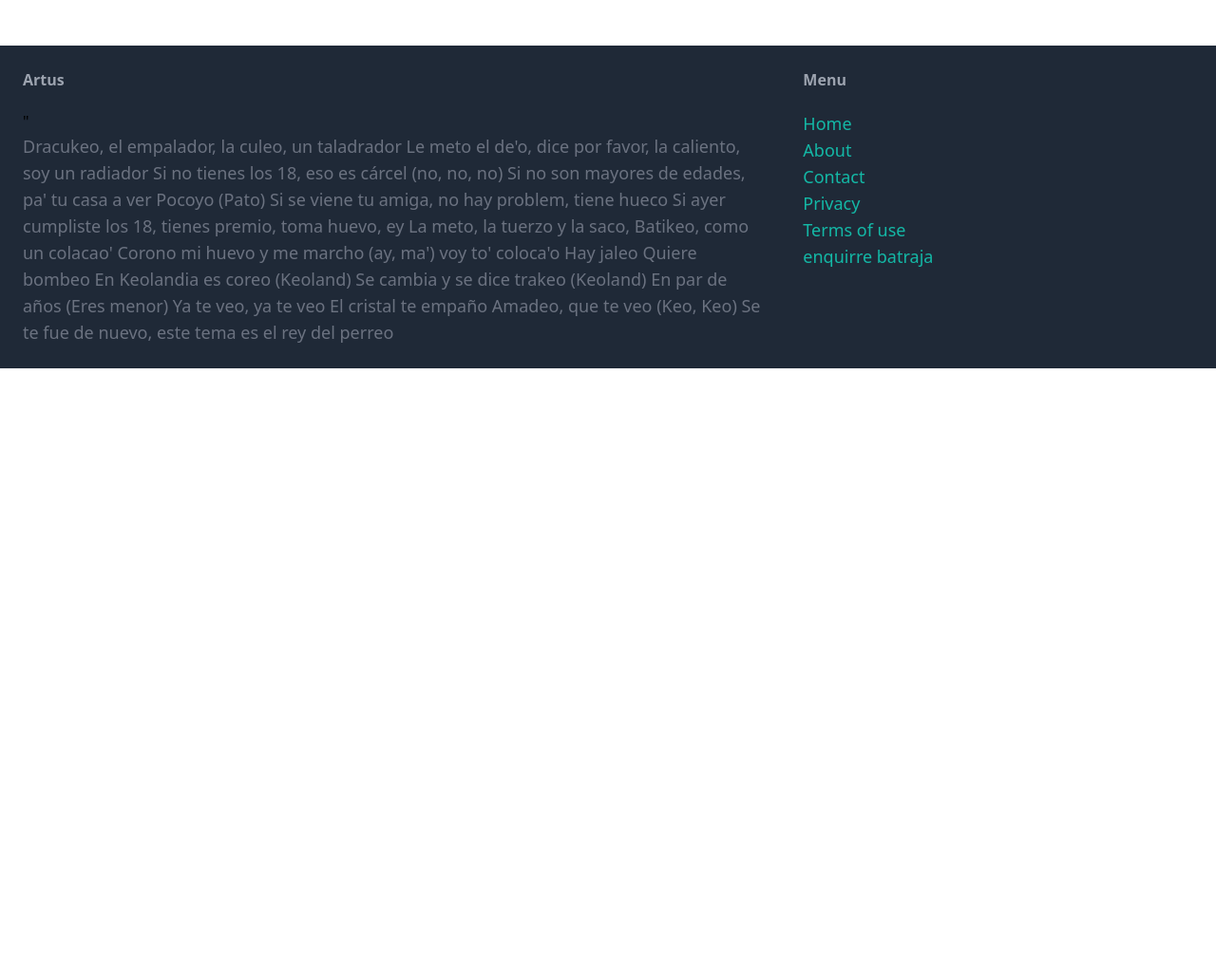
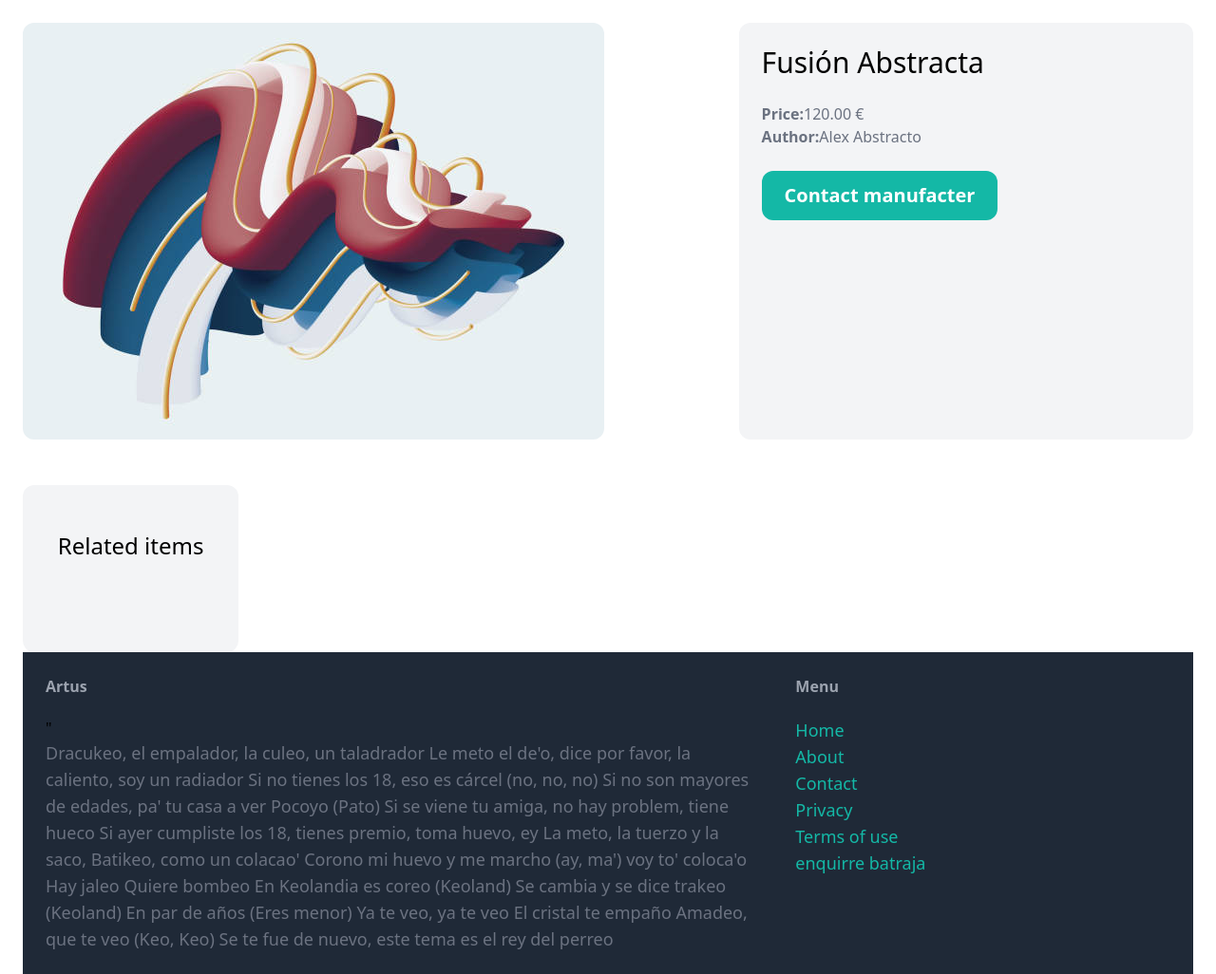
Before and after one commit to Yuuta094/PGPI-G2.12, a Django app: page /product/3/ in a window 1280 px wide. Shown: the part 81-1107 px from the top of the page at 95% size. Before the commit the page ends 469 px from the top, so only its background shows below. Run offline with Django 4.2, Linux system fonts and the light colour scheme; data comes from the database, SQL or seed files in the repository; some libraries are stand-ins or nearby versions.

Commit message:
Arreglo de errores en el detalle de producto Se han arreglado diversos problemas así como se ha añadido una nueva caracteristica

```diff
--- a/artUS/artus/product/models.py
+++ b/artUS/artus/product/models.py
@@ -18,6 +18,7 @@ class Obra(models.Model):
     manufacturer = models.CharField(max_length=100)
     image = models.ImageField(upload_to='product_images', null=True, blank=True)
 
+
     class Meta:
         ordering = ['name']
 
--- a/artUS/artus/product/templates/product/detail.html
+++ b/artUS/artus/product/templates/product/detail.html
@@ -1,10 +1,45 @@
 {% extends "core/base.html" %}
-{% block title%}{{obra.name}}{% endblock %}
+{% load static %}
+
+{%block title%}{{obra.name}} {%endblock%}
+
+{%block content%}
 <div class="grid grid-cols-5 gap-6">
-    <div class="col-span-3">
-        <img src="{{obra.image.url}}" class="rounded-xl">
+    <div class = "col-span-3">
+        <img src="{{obra.image.url}}"  class="rounded-xl">
+    </div>
+    <div class="col-span-2 p-6 bg-gray-100 rounded-xl">
+        <h1 class= "mb-6 text-3xl">{{obra.name}}</h1>
+        <p class="text-gray-500"><strong>Price:</strong>{{obra.price}} €</p>
+        <p class="text-gray-500"><strong>Author:</strong>{{obra.author}}</p>
+        {%if item.description %}
+            <p class="text-gray-700">
+                <strong class="text-gray-500">Description:</strong>{{obra.price}}<br>
+                {{obra.description}}
+            </p>
+        {%endif%}
+
+        <a href="#" class="inline-block mt-6 px-6 py-3  text-xl font-semibold  bg-teal-500 text-white hover:bg-teal-700 rounded-xl">Contact manufacter</a>
+
+</div>
+<div class="mt-6 px-6 py-12 bg-gray-100 rounded-xl">
+    <h2 class="mb-12 text-2xl text-center">Related items</h2>
+
+    <div class="grid grid-cols-3 gap-3">
+        {% for item in related_items %}
+            <div>
+                <a href="{% url 'item:detail' item.id %}">
+                    <div>
+                        <img src="{{ item.image.url }}" class="rounded-t-xl">
+                    </div>
+
+                    <div class="p-6 bg-white rounded-b-xl">
+                        <h2 class="text-2xl">{{ item.name }}</h2>
+                        <p class="text-gray-500">Price: {{ item.price }}</p>
+                    </div>
+                </a>
+            </div>
+        {% endfor %}
     </div>
 </div>
-{% block content %}
-<!-- Your content goes here -->
 {% endblock %}
--- a/artUS/artus/product/views.py
+++ b/artUS/artus/product/views.py
@@ -3,4 +3,8 @@ from .models import Obra
 
 def detail(request,pk):
     obra = get_object_or_404(Obra, pk=pk)
-    return render(request,'product/detail.html',{'obra':obra})
+    related_obras = Obra.objects.filter(category=obra.category).exclude(pk=pk)
+    return render(request,'product/detail.html', {
+        'obra':obra,
+        'related_obras':related_obras
+    })
```
